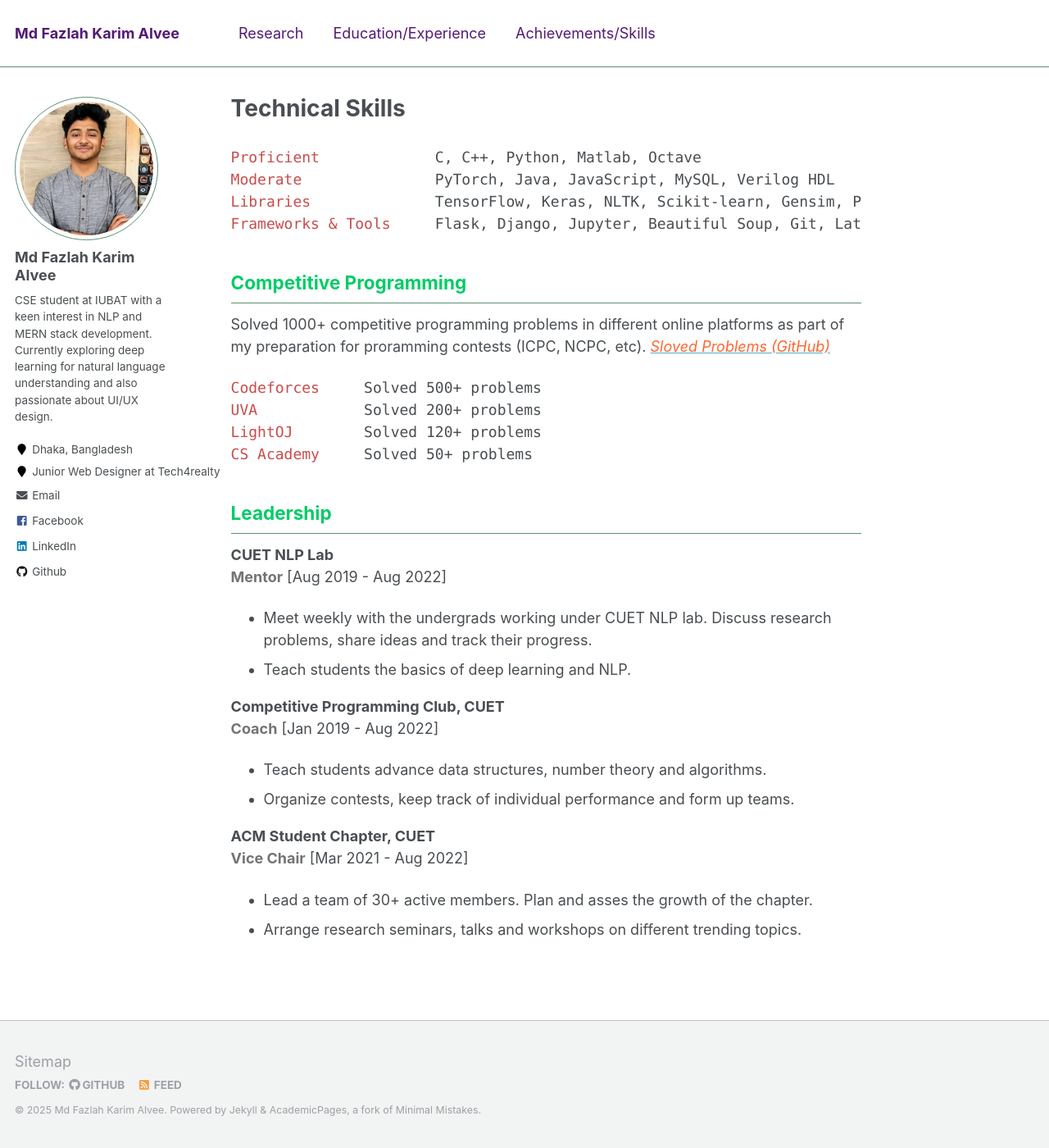
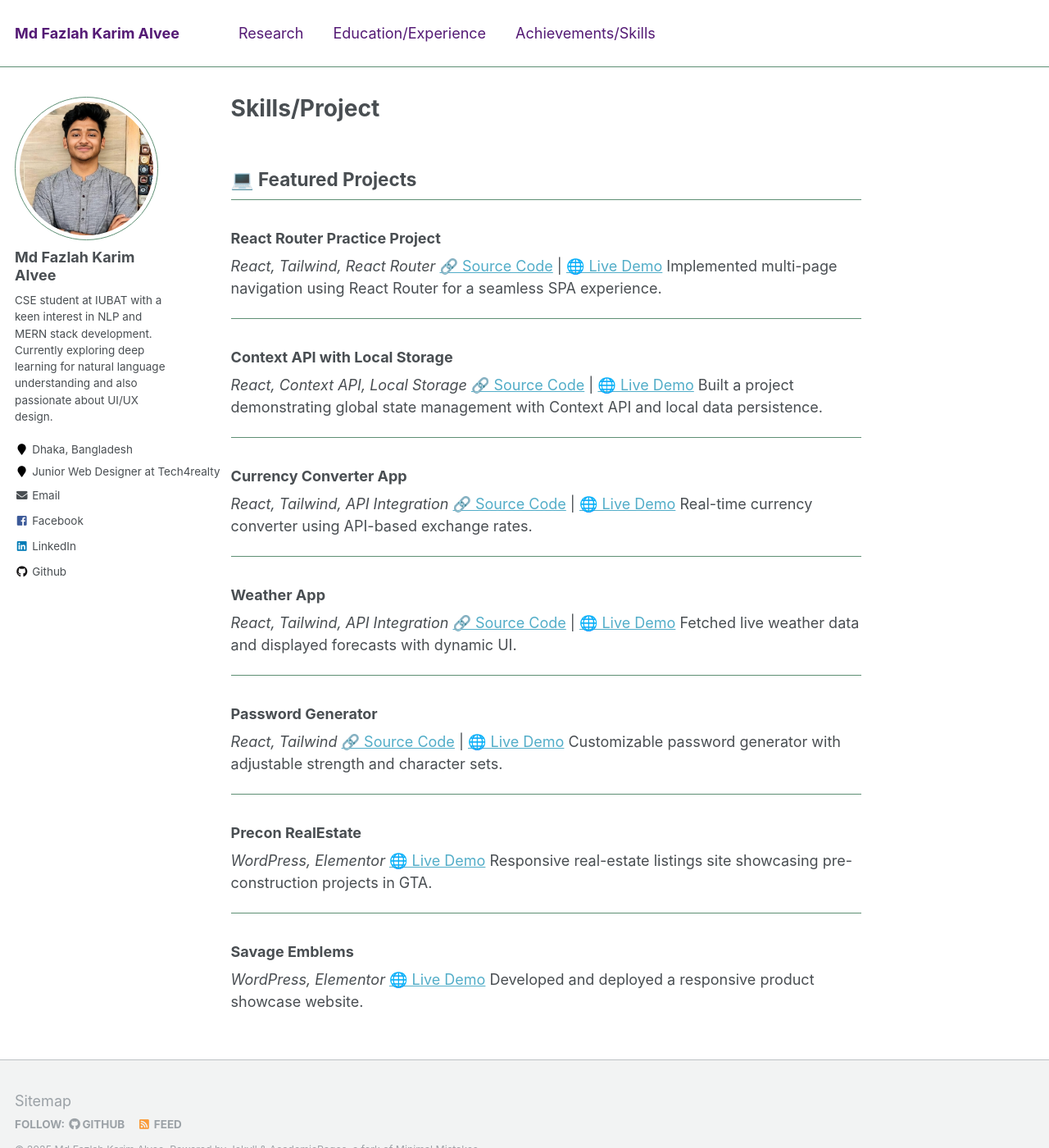
Before and after one commit to Alvee3120/alvee3120.github.io, a Jekyll site: the page built from _pages/skills.md, in a window 1280 px wide and 1400 px high. Shown: the whole window at 82% size. Built offline with Jekyll 4.4.1, drawn with Linux system fonts in a browser that asks for light colours.

Commit message:
Update skills.md

```diff
--- a/_pages/skills.md
+++ b/_pages/skills.md
@@ -1,52 +1,65 @@
 ---
-title: "Technical Skills"
+title: "Skills/Project"
 excerpt: ""
 author_profile: true
 permalink: /skills/
 
 ---
 
-<pre>
-<span style="color:rgb(201, 76, 76)">Proficient</span>             C, C++, Python, Matlab, Octave
-<span style="color:rgb(201, 76, 76)">Moderate</span>               PyTorch, Java, JavaScript, MySQL, Verilog HDL
-<span style="color:rgb(201, 76, 76)">Libraries</span>              TensorFlow, Keras, NLTK, Scikit-learn, Gensim, Pandas
-<span style="color:rgb(201, 76, 76)">Frameworks & Tools</span>     Flask, Django, Jupyter, Beautiful Soup, Git, Latex
-</pre>
-
-## <font color="#00cc66"> Competitive Programming </font>
-
-Solved 1000+ competitive programming problems in different online platforms as part of my preparation for proramming contests (ICPC, NCPC, etc). [*<font color="#ff6633"> Sloved Problems (GitHub)</font>*](https://github.com/omar-sharif03/Competitive-Programming)
-<!--
-<span style="color:rgb(201, 76, 76)">Codeforces</span>     Solved 500+ problems <a href="https://codeforces.com/profile/omar_sharif"><font color="#ff6633">[omar_sharif]</font></a>
-<span style="color:rgb(201, 76, 76)">UVA</span>            Solved 200+ problems <a href="https://uhunt.onlinejudge.org/id/479040"><font color="#ff6633">[cuet_fighter]</font></a>
-<span style="color:rgb(201, 76, 76)">LightOJ</span>        Solved 120+ problems <a href="https://lightoj.com/user/omar-sharif119"><font color="#ff6633">[omar-sharif]</font></a>
-<span style="color:rgb(201, 76, 76)">CS Academy</span>     Solved 120+ problems <a href="https://csacademy.com/user/omar_sharif"><font color="#ff6633">[omar_sharif]</font></a>
--->
 
 
-<pre>
-<span style="color:rgb(201, 76, 76)">Codeforces</span>     Solved 500+ problems
-<span style="color:rgb(201, 76, 76)">UVA</span>            Solved 200+ problems
-<span style="color:rgb(201, 76, 76)">LightOJ</span>        Solved 120+ problems
-<span style="color:rgb(201, 76, 76)">CS Academy</span>     Solved 50+ problems
-</pre>
+## 💻 Featured Projects
 
-## <font color="#00cc66"> Leadership </font>
+### **React Router Practice Project**
 
-**CUET NLP Lab**
-<b><font color= "#737373" >Mentor</font></b>  [Aug 2019 - Aug 2022]
+*React, Tailwind, React Router*
+[🔗 Source Code](https://github.com/Alvee3120/ReactRouter) | [🌐 Live Demo](https://reactrouter55.netlify.app/)
+Implemented multi-page navigation using React Router for a seamless SPA experience.
 
-  * Meet weekly with the undergrads working under CUET NLP lab. Discuss research problems, share ideas and track their progress.
-  * Teach students the basics of deep learning and NLP.
+---
 
-**Competitive Programming Club, CUET**
-<b><font color= "#737373" >Coach</font></b>  [Jan 2019 - Aug 2022]
+### **Context API with Local Storage**
 
-  * Teach students advance data structures, number theory and algorithms.
-  * Organize contests, keep track of individual performance and form up teams.
+*React, Context API, Local Storage*
+[🔗 Source Code](https://github.com/Alvee3120/React-Context-api-with-local-storage) | [🌐 Live Demo](https://alveetodolist55.netlify.app/)
+Built a project demonstrating global state management with Context API and local data persistence.
 
-**ACM Student Chapter, CUET**
-<b><font color= "#737373" >Vice Chair</font></b>  [Mar 2021 - Aug 2022]
+---
 
-  * Lead a team of 30+ active members. Plan and asses the growth of the chapter.
-  * Arrange research seminars, talks and workshops on different trending topics.
+### **Currency Converter App**
+
+*React, Tailwind, API Integration*
+[🔗 Source Code](https://github.com/Alvee3120/CurrencyConvertor) | [🌐 Live Demo](https://currencyconvertor55.netlify.app/)
+Real-time currency converter using API-based exchange rates.
+
+---
+
+### **Weather App**
+
+*React, Tailwind, API Integration*
+[🔗 Source Code](https://github.com/Alvee3120/React-Journey/tree/main/weatherApp) | [🌐 Live Demo](https://weathersoftware55.netlify.app/)
+Fetched live weather data and displayed forecasts with dynamic UI.
+
+---
+
+### **Password Generator**
+
+*React, Tailwind*
+[🔗 Source Code](https://github.com/Alvee3120/React-Journey/tree/main/passwordgenerator) | [🌐 Live Demo](https://passwordgenerator55.netlify.app/)
+Customizable password generator with adjustable strength and character sets.
+
+---
+
+### **Precon RealEstate**
+
+*WordPress, Elementor*
+[🌐 Live Demo](https://preconrealestate.ca/)
+Responsive real-estate listings site showcasing pre-construction projects in GTA.
+
+---
+
+### **Savage Emblems**
+
+*WordPress, Elementor*
+[🌐 Live Demo](https://savageemblems.com/)
+Developed and deployed a responsive product showcase website.
```
